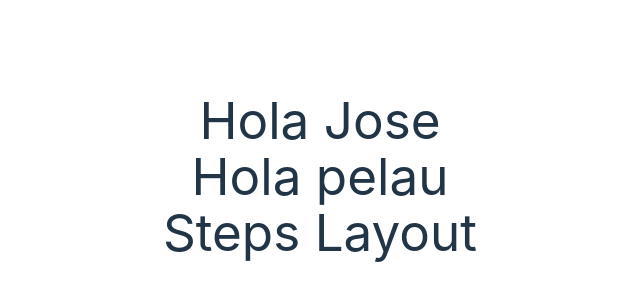
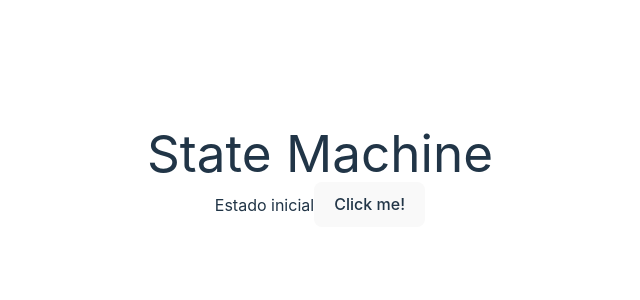
Before and after one commit to wildchamo/stateMachines101, a React (Vite) app: page / in a window 1280 px wide. Shown: the part 224-524 px from the top of the page, without its empty margins (320-960 px from the left). Built offline with nearby package versions, Linux system fonts and the light colour scheme.

Commit message:
implementación metodo para enviar a otra sección lista

```diff
--- a/src/App.jsx
+++ b/src/App.jsx
@@ -4,7 +4,6 @@ import BaseLayout from "./containers/BaseLayout";
 function App() {
   return (
     <>
-      <h1>Hola Jose</h1>
       <BaseLayout />
     </>
   );
--- /dev/null
+++ b/src/components/Inital.jsx
@@ -0,0 +1,16 @@
+
+
+const Initial = ({send}) => {
+    const handleClick = () => {
+        send('START');
+    };
+
+    return (
+        <div>
+            Estado inicial
+            <button onClick={handleClick}>Click me!</button>
+        </div>
+    );
+};
+
+export default Initial;
--- a/src/containers/BaseLayout.jsx
+++ b/src/containers/BaseLayout.jsx
@@ -13,8 +13,8 @@ const BaseLayout = () => {
 
   return (
     <>
-      <h1>Hola pelau</h1>
-      <StepsLayout/>
+      <h1>State Machine</h1>
+      <StepsLayout state={state} send={send}/>
     </>
   );
 };
--- a/src/containers/StepsLayout.jsx
+++ b/src/containers/StepsLayout.jsx
@@ -1,10 +1,13 @@
+import Initial from "../components/Inital";
 
+export const StepsLayout = ({ state, send }) => {
+  const renderContent = () => {
+    if (state.matches("initial")) return <Initial send={send} />;
+    if (state.matches("search"))
+      return <h1 className="bg-amber-500 text-red">{state.value}</h1>;
 
-
-export const StepsLayout = () => {
-  const renderContent = () => {
-    return <h1 className="bg-amber-500 text-red">Steps Layout</h1>;
+    return null;
   };
 
-  return <div >{renderContent()}</div>;
+  return <div>{renderContent()}</div>;
 };
```
